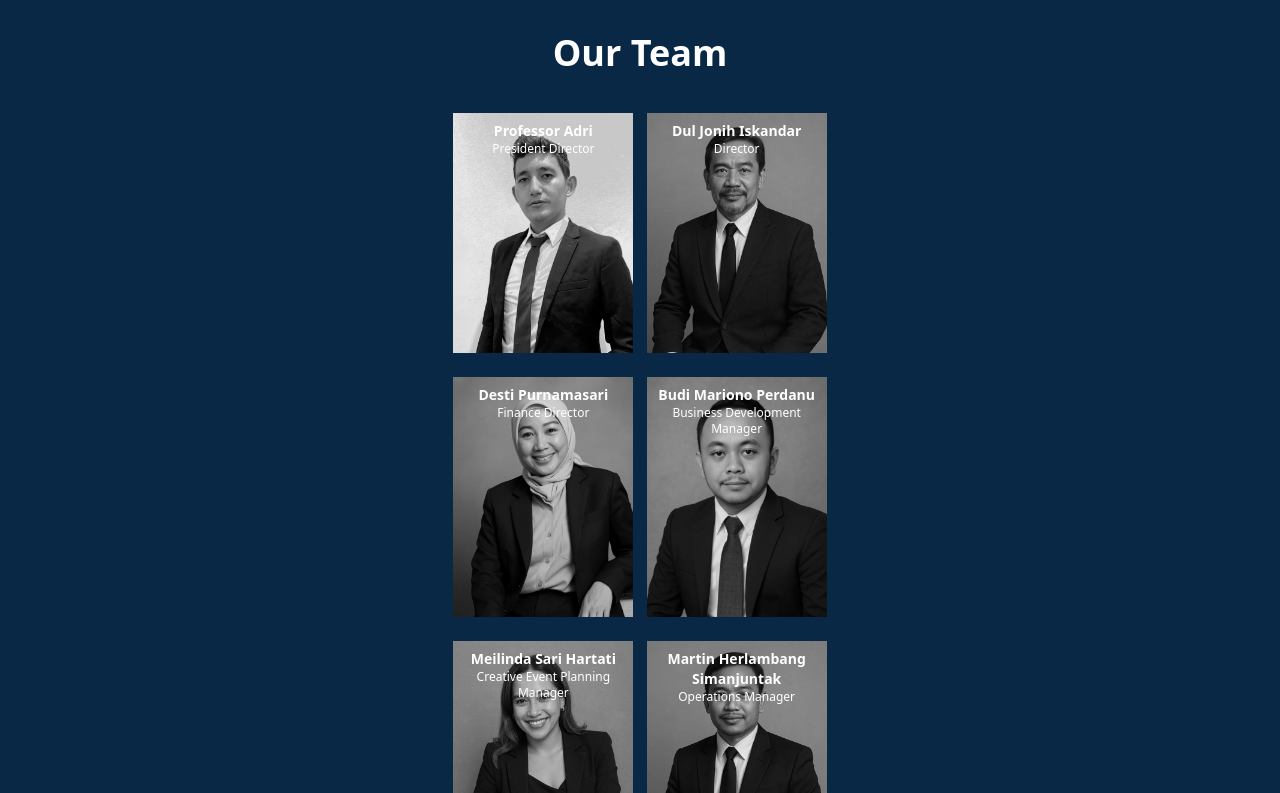
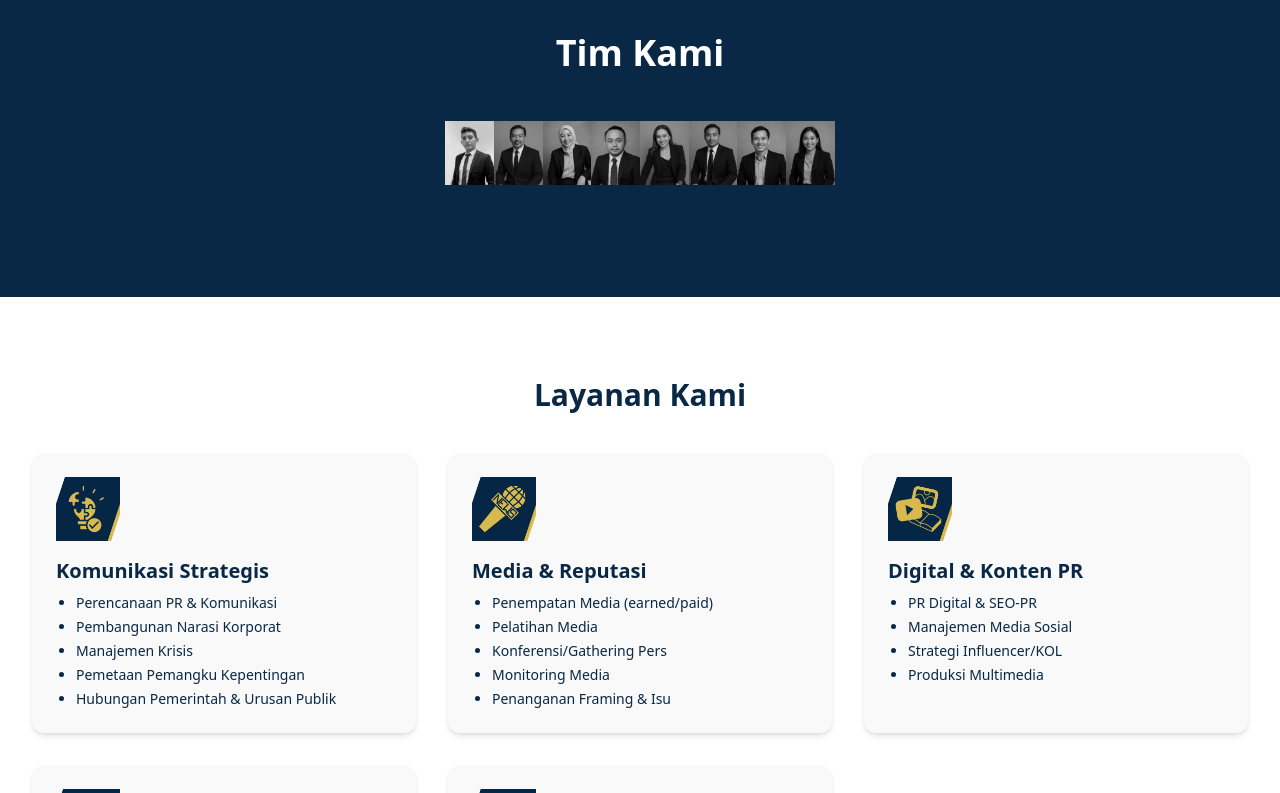
Before and after one commit to ProfAdri90/estetic-dinamis, a Next.js app: page / in a window 1280 px wide. Shown: the part 3607-4400 px from the top of the page. Built offline with nearby package versions, Linux system fonts and the light colour scheme.

Commit message:
Update OurTeams.jsx

```diff
--- a/components/OurTeams.jsx
+++ b/components/OurTeams.jsx
@@ -1,85 +1,74 @@
+import { motion } from "framer-motion";
 import { useState, useEffect } from "react";
-import Image from "next/image";
 
 const teamMembers = [
-  {
-    name: { id: "Profesor Adri", en: "Professor Adri" },
-    title: { id: "Direktur Utama", en: "President Director" },
-    image: "/team/profadri.jpeg",
-  },
-  {
-    name: { id: "Dul Jonih Iskandar", en: "Dul Jonih Iskandar" },
-    title: { id: "Direktur", en: "Director" },
-    image: "/team/duljoni.jpeg",
-  },
-  {
-    name: { id: "Desti Purnamasari", en: "Desti Purnamasari" },
-    title: { id: "Direktur Keuangan", en: "Finance Director" },
-    image: "/team/desti.jpeg",
-  },
-  {
-    name: { id: "Budi Mariono Perdanu", en: "Budi Mariono Perdanu" },
-    title: { id: "Manajer Pengembangan Bisnis", en: "Business Development Manager" },
-    image: "/team/budi.jpeg",
-  },
-  {
-    name: { id: "Meilinda Sari Hartati", en: "Meilinda Sari Hartati" },
-    title: { id: "Manajer Perencana Event Kreatif", en: "Creative Event Planning Manager" },
-    image: "/team/didit.jpeg",
-  },
-  {
-    name: { id: "Martin Herlambang Simanjuntak", en: "Martin Herlambang Simanjuntak" },
-    title: { id: "Manajer Operasional", en: "Operations Manager" },
-    image: "/team/martin.jpeg",
-  },
-  {
-    name: { id: "Rizka Bintang Utara", en: "Rizka Bintang Utara" },
-    title: { id: "Manajer Event", en: "Event Manager" },
-    image: "/team/azka.jpeg",
-  },
-  {
-    name: { id: "Putri Pangabean", en: "Putri Pangabean" },
-    title: { id: "Manajer Pemasaran", en: "Marketing Manager" },
-    image: "/team/putri.jpeg",
-  },
+  { id: 1, name_id: "Profesor Adri", name_en: "Professor Adri", title_id: "Direktur Utama", title_en: "President Director", image: "/team/profadri.jpeg" },
+  { id: 2, name_id: "Dul Jonih Iskandar", name_en: "Dul Jonih Iskandar", title_id: "Direktur", title_en: "Director", image: "/team/duljoni.jpeg" },
+  { id: 3, name_id: "Desti Purnamasari", name_en: "Desti Purnamasari", title_id: "Direktur Keuangan", title_en: "Finance Director", image: "/team/desti.jpeg" },
+  { id: 4, name_id: "Budi Mariono Perdanu", name_en: "Budi Mariono Perdanu", title_id: "Manajer Pengembangan Bisnis", title_en: "Business Development Manager", image: "/team/budi.jpeg" },
+  { id: 5, name_id: "Meilinda Sari Hartati", name_en: "Meilinda Sari Hartati", title_id: "Manajer Perencana Event Kreatif", title_en: "Creative Event Planner Manager", image: "/team/didit.jpeg" },
+  { id: 6, name_id: "Martin Herlambang Simanjuntak", name_en: "Martin Herlambang Simanjuntak", title_id: "Manajer Operasional", title_en: "Operational Manager", image: "/team/martin.jpeg" },
+  { id: 7, name_id: "Rizka Bintang Utara", name_en: "Rizka Bintang Utara", title_id: "Manajer Event", title_en: "Event Manager", image: "/team/azka.jpeg" },
+  { id: 8, name_id: "Putri Pangabean", name_en: "Putri Pangabean", title_id: "Manajer Pemasaran", title_en: "Marketing Manager", image: "/team/putri.jpeg" },
 ];
 
 export default function OurTeams() {
   const [lang, setLang] = useState("id");
 
   useEffect(() => {
-    if (typeof window !== "undefined") {
-      const browserLang = navigator.language;
-      setLang(browserLang.startsWith("en") ? "en" : "id");
-    }
+    // Optional: detect lang from browser or setting
+    setLang("id");
   }, []);
 
   return (
-    <section id="tim" className="bg-[#082846] py-16 text-white">
-      <h2 className="text-4xl font-bold text-center mb-10">
+    <section id="tim" className="bg-[#082846] text-white py-16">
+      <motion.h2
+        initial={{ opacity: 0, y: 20 }}
+        whileInView={{ opacity: 1, y: 0 }}
+        transition={{ duration: 0.7 }}
+        className="text-4xl font-bold text-center mb-12"
+      >
         {lang === "id" ? "Tim Kami" : "Our Team"}
-      </h2>
+      </motion.h2>
 
-      <div className="max-w-screen-xl mx-auto flex flex-wrap justify-center sm:justify-between gap-y-6 px-2">
+      {/* Flex container */}
+      <div className="flex flex-wrap w-full">
         {teamMembers.map((member, index) => (
           <div
             key={index}
-            className="relative w-[22vw] sm:w-[22vw] aspect-[3/4] overflow-hidden group"
-            style={{ maxWidth: "180px" }}
+            className="relative group w-1/8 flex-shrink-0"
+            style={{ width: "12.5%", aspectRatio: "3/4" }}
           >
-            <Image
+            {/* Gambar */}
+            <img
               src={member.image}
-              alt={member.name[lang]}
-              fill
-              className="object-cover transition duration-500 grayscale group-hover:grayscale-0"
+              alt={lang === "id" ? member.name_id : member.name_en}
+              className="w-full h-full object-cover grayscale group-hover:grayscale-0 transition duration-500"
             />
-            <div className="absolute bottom-0 w-full text-center text-white text-sm px-2 py-2 bg-black/60 backdrop-blur-sm transition-all duration-500 opacity-0 group-hover:opacity-100 sm:opacity-100 sm:static sm:bg-transparent sm:backdrop-blur-0">
-              <p className="font-semibold">{member.name[lang]}</p>
-              <p className="text-xs">{member.title[lang]}</p>
+
+            {/* Overlay info */}
+            <div className="absolute inset-0 flex flex-col items-center justify-center opacity-0 group-hover:opacity-100 bg-black/40 text-white text-center transition duration-500">
+              <p className="text-sm font-bold">{lang === "id" ? member.name_id : member.name_en}</p>
+              <p className="text-xs">{lang === "id" ? member.title_id : member.title_en}</p>
             </div>
           </div>
         ))}
       </div>
+
+      {/* Responsive adjustment mobile */}
+      <style jsx>{`
+        @media (max-width: 768px) {
+          #tim .group {
+            width: 50% !important;
+          }
+          #tim img {
+            filter: grayscale(0) !important;
+          }
+          #tim .group div {
+            opacity: 100 !important;
+          }
+        }
+      `}</style>
     </section>
   );
 }
```
